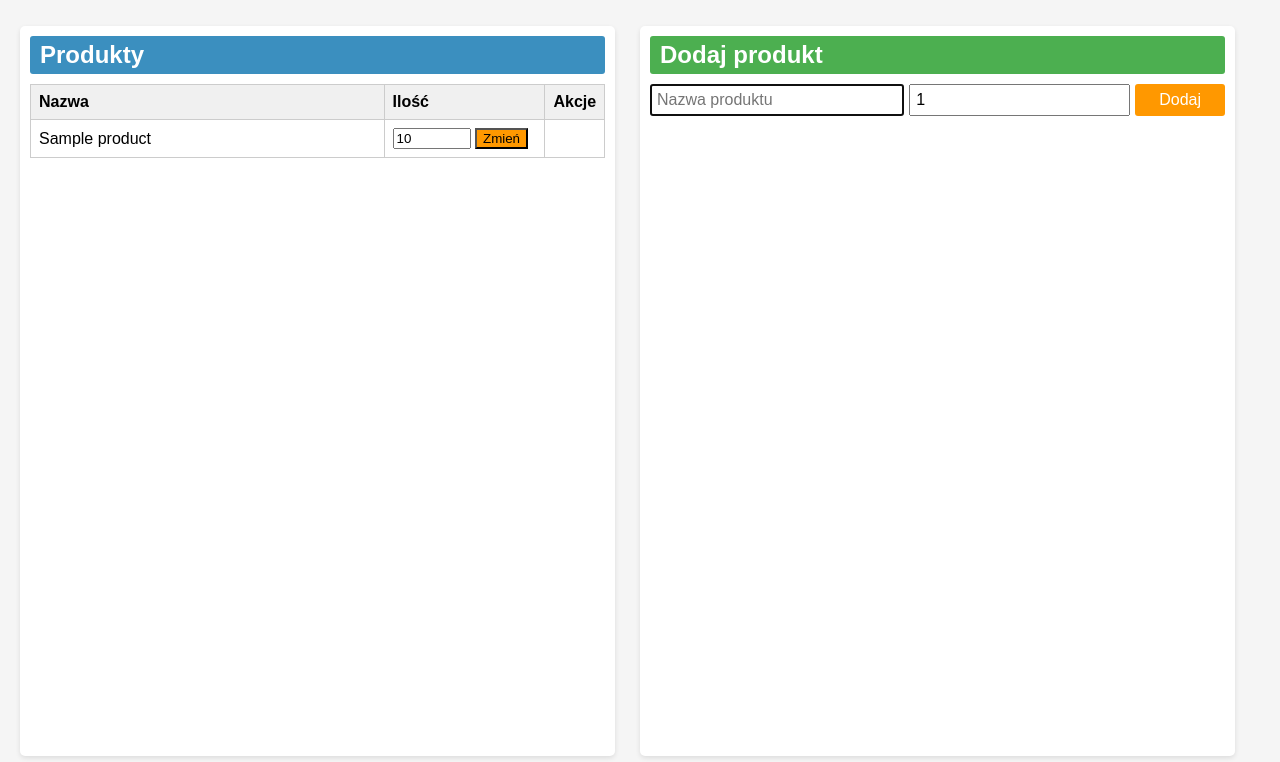
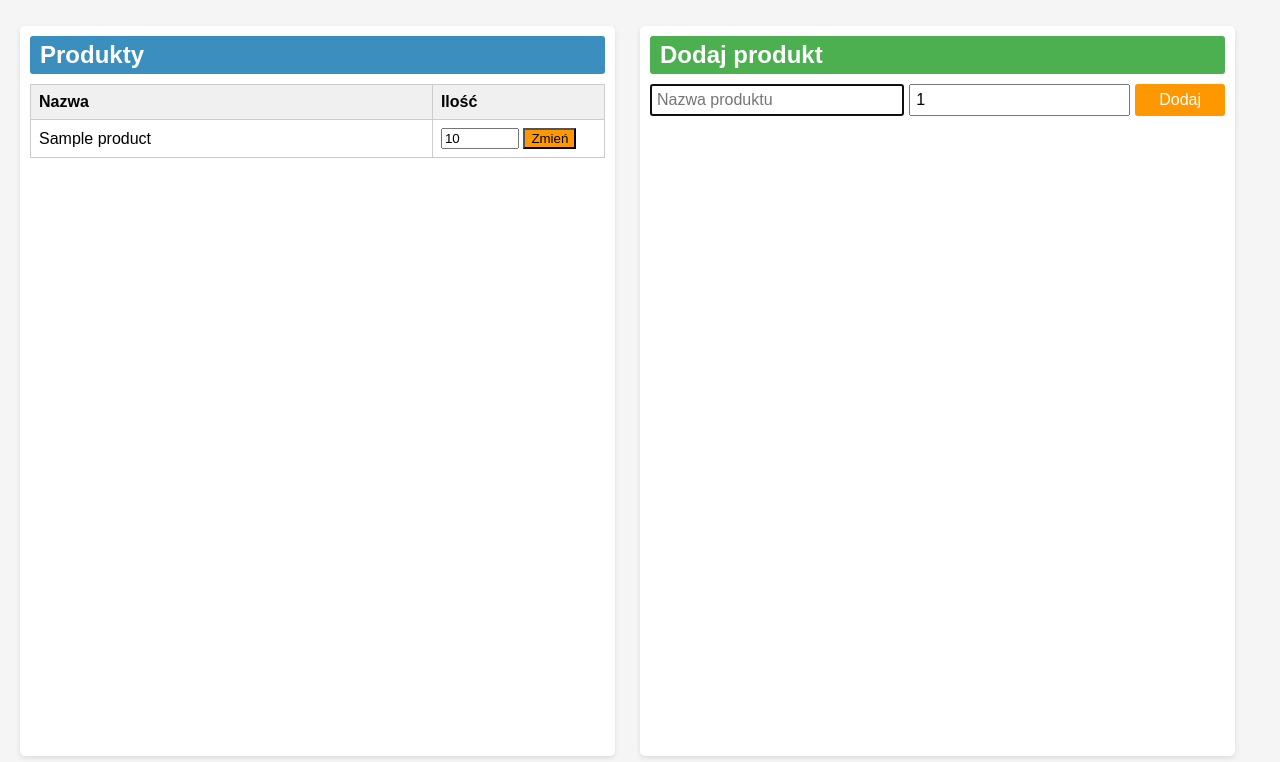
Before and after one commit to kris19000/magazyn, a Flask app: template templates/index.html in a window 1280 px wide. Shown: the part 78-840 px from the top of the page. Run offline with Flask 3, Linux system fonts and the light colour scheme; the template is opened without the code that fills it: most values are stand-ins (such as "Sample title", 1, 10 or a date in 2020).

Commit message:
Update index.html

```diff
--- a/templates/index.html
+++ b/templates/index.html
@@ -164,7 +164,6 @@
                 <tr>
                     <th class="name-col">Nazwa</th>
                     <th class="qty-col">Ilość</th>
-                    <th>Akcje</th>
                 </tr>
             </thead>
             <tbody>
@@ -178,7 +177,6 @@
                             <button type="submit">Zmień</button>
                         </form>
                     </td>
-                    <td></td>
                 </tr>
                 {% endfor %}
             </tbody>
```
